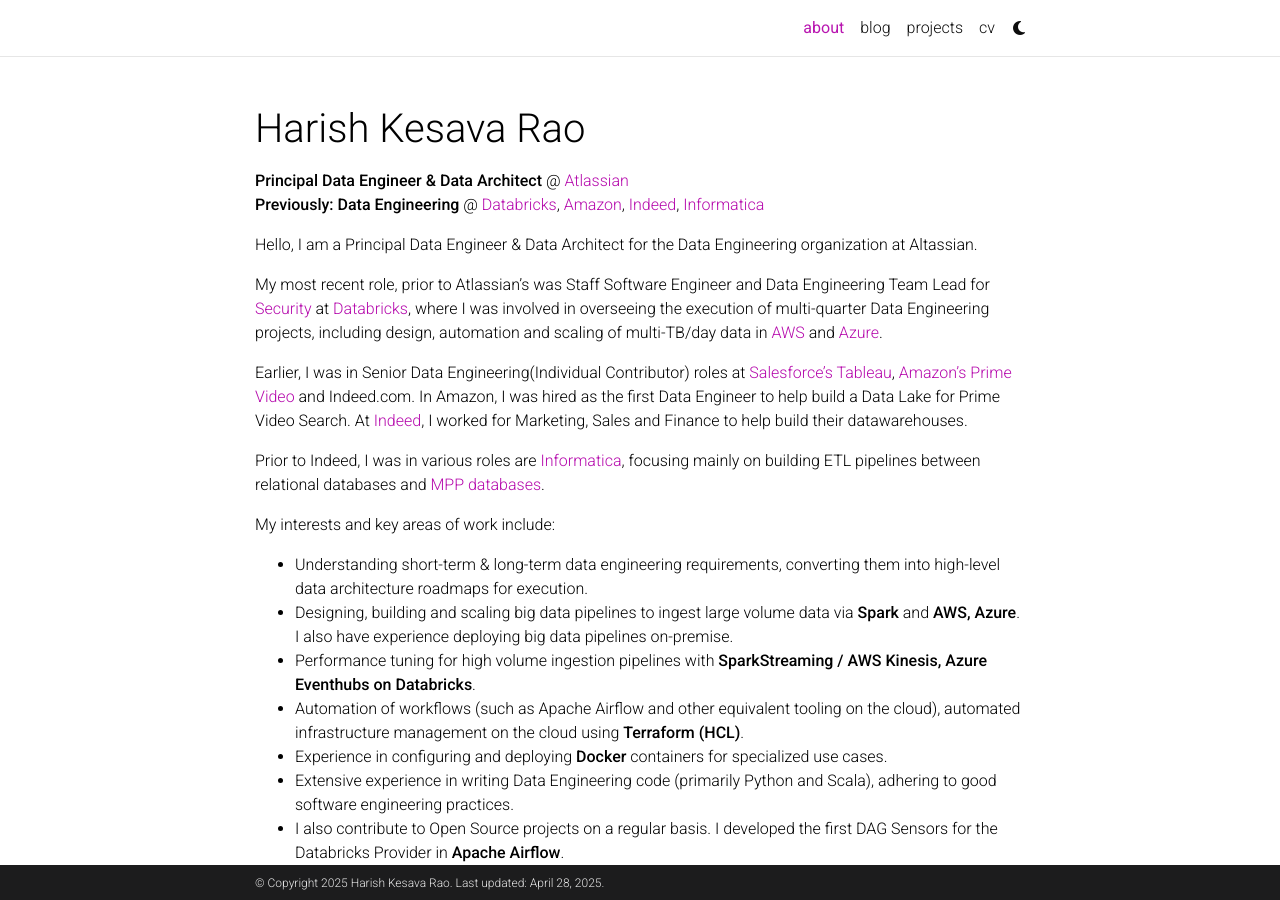
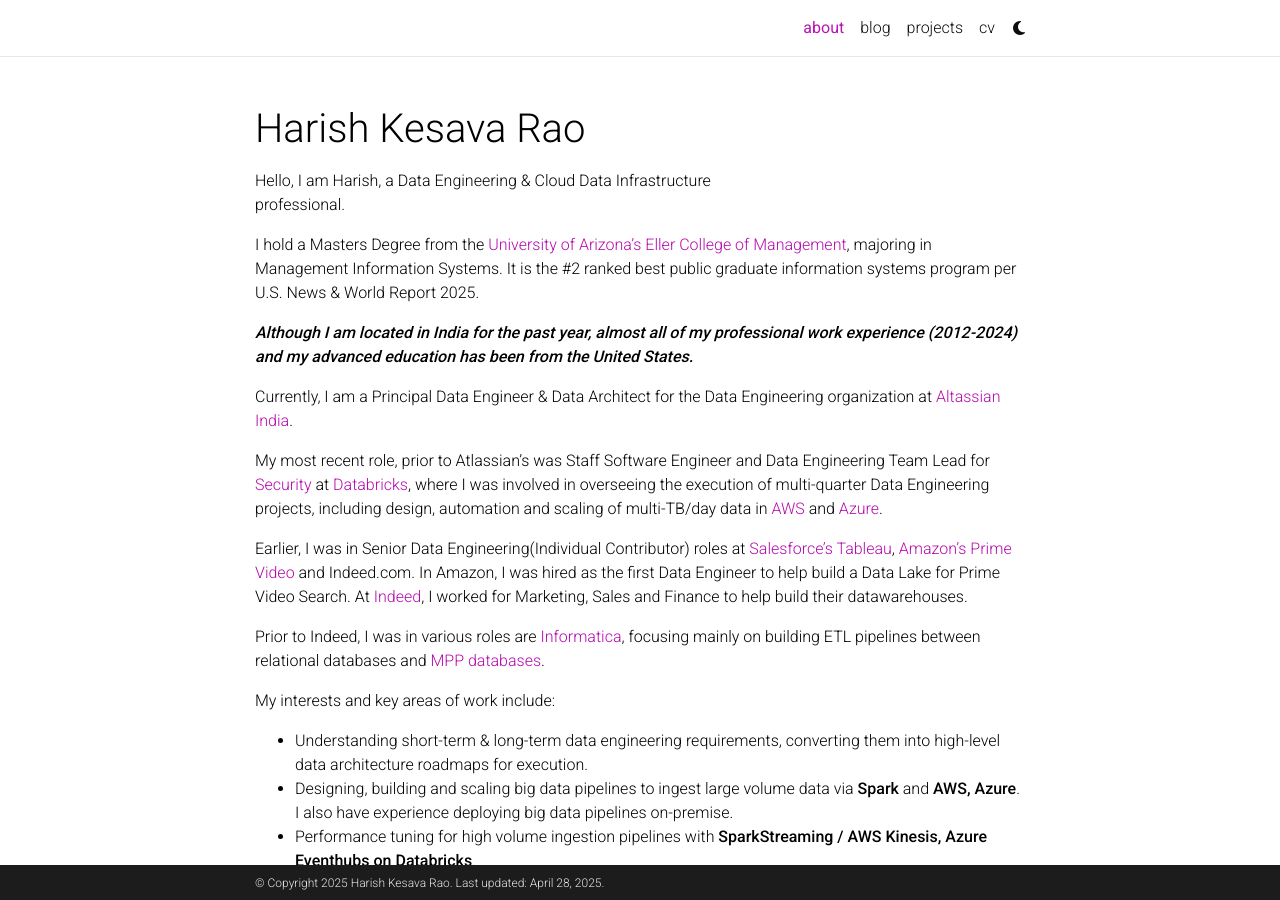
Before and after one commit to harishkesavarao/harishkesavarao.github.io, a Jekyll site: the page built from _pages/about.md, in a window 1280 px wide and 900 px high. Built offline with Jekyll 4.4.1, drawn with Linux system fonts in a browser that asks for light colours; emoji names are drawn with the system emoji font; comment, search, counter and statistics services are not loaded; a style sheet for code colours, icons or effects is not loaded.

Commit message:
Add more details to about.md

```diff
--- a/_pages/about.md
+++ b/_pages/about.md
@@ -19,10 +19,13 @@
 social: true  # includes social icons at the bottom of the page
 ---
 
-**Principal Data Engineer & Data Architect** @  [Atlassian](https://www.atlassian.com/blog/atlassian-engineering) \
-**Previously: Data Engineering** @ [Databricks](https://www.databricks.com/), [Amazon](https://www.primevideotech.com/our-innovation), [Indeed](https://engineering.indeedblog.com/blog/2018/10/imhotep-scalable-efficient-and-fast/), [Informatica](https://www.informatica.com/)
+Hello, I am Harish, a Data Engineering & Cloud Data Infrastructure professional.
 
-Hello, I am a Principal Data Engineer & Data Architect for the Data Engineering organization at Altassian.
+I hold a Masters Degree from the [University of Arizona's Eller College of Management](https://eller.arizona.edu/programs/masters/mis/mis), majoring in Management Information Systems. It is the #2 ranked best public graduate information systems program per U.S. News & World Report 2025.
+
+**_Although I am located in India for the past year, almost all of my professional work experience (2012-2024) and my advanced education has been from the United States._**
+
+Currently, I am a Principal Data Engineer & Data Architect for the Data Engineering organization at [Altassian India]((https://www.atlassian.com/blog/atlassian-engineering)).
 
 My most recent role, prior to Atlassian's was Staff Software Engineer and Data Engineering Team Lead for [Security](https://www.databricks.com/trust) at [Databricks](https://www.databricks.com/), where I was involved in overseeing the execution of multi-quarter Data Engineering projects, including design, automation and scaling of multi-TB/day data in [AWS](https://www.databricks.com/product/aws) and [Azure](https://azure.microsoft.com/en-us/products/databricks).
 
```
